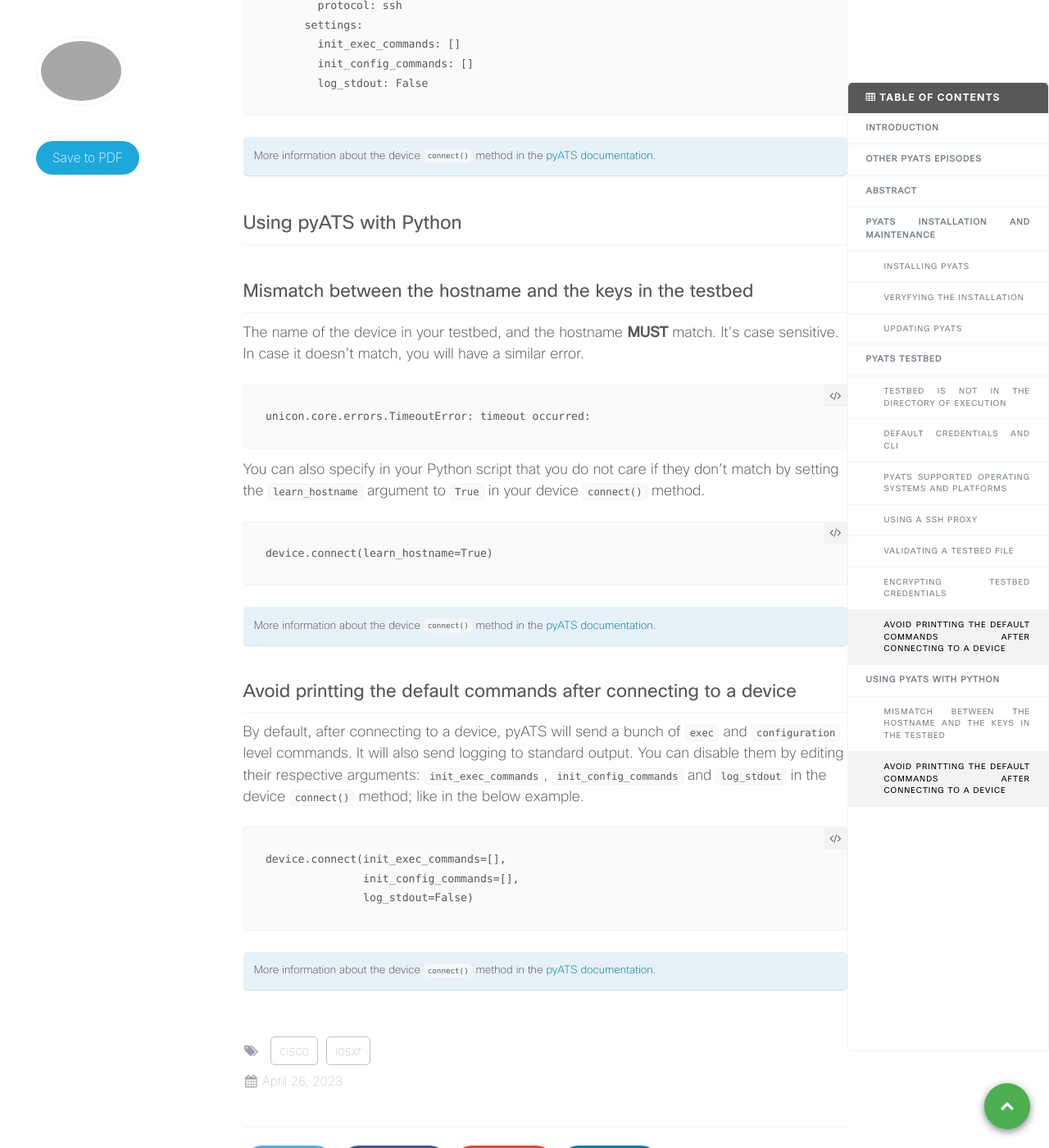
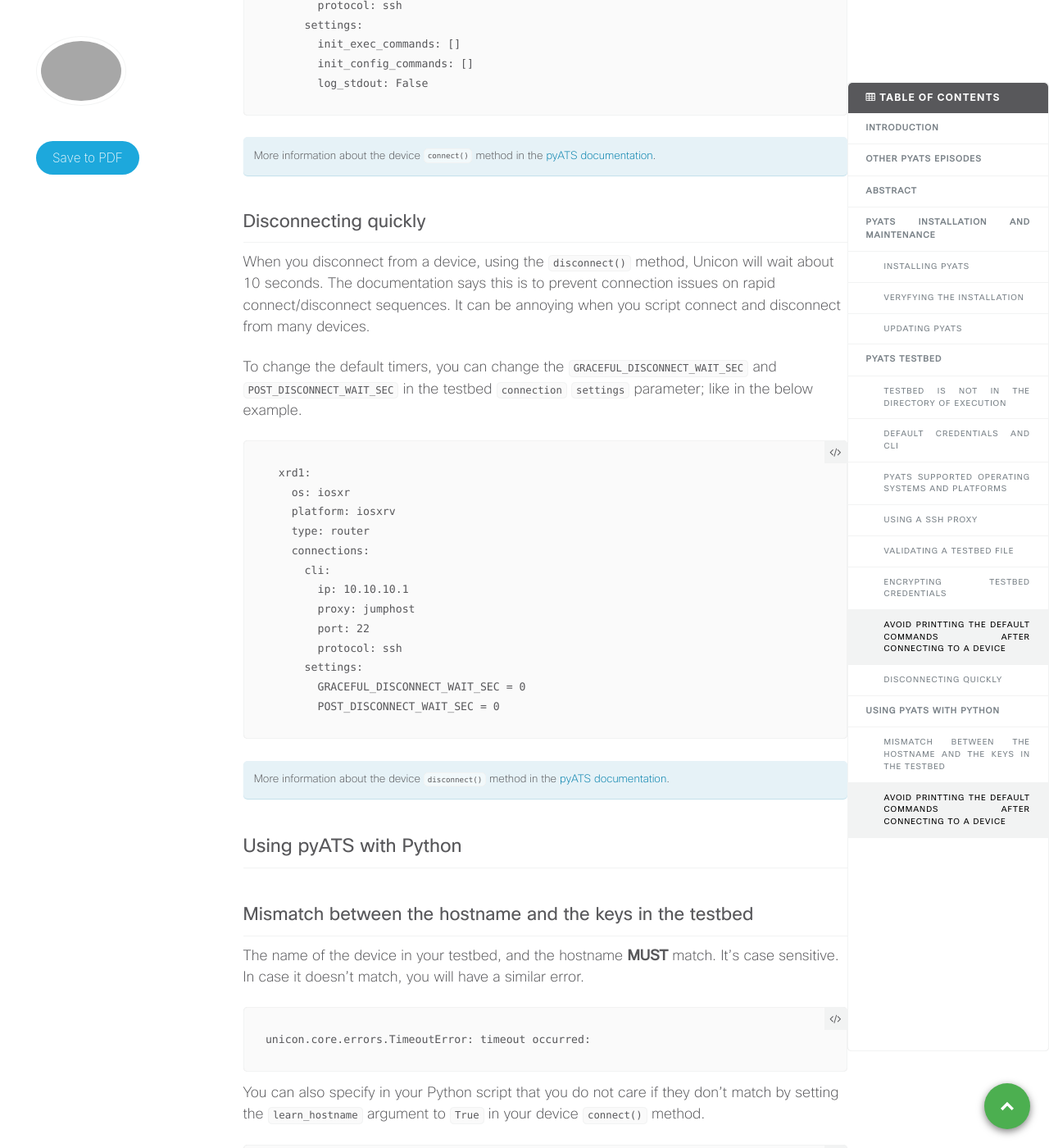
Before and after one commit to xrdocs/programmability, a Jekyll site: the page built from _tutorials/pyats-series-tips-and-tricks.md, in a window 1280 px wide and 1400 px high, scrolled down 8074 px. Shown: the whole window at 82% size. Built offline with Jekyll 4.4.1, drawn with Linux system fonts in a browser that asks for light colours; comment, search, counter and statistics services are not loaded.

Commit message:
disconnect

````diff
--- a/_tutorials/pyats-series-tips-and-tricks.md
+++ b/_tutorials/pyats-series-tips-and-tricks.md
@@ -280,6 +280,31 @@ Note that `init_exec_commands` and  `init_config_commands` should be list of com
 More information about the device `connect()` method in the [pyATS documentation](https://pubhub.devnetcloud.com/media/unicon/docs/user_guide/connection.html).
 {: .notice--info}
 
+## Disconnecting quickly
+
+When you disconnect from a device, using the `disconnect()` method, Unicon will wait about 10 seconds. The documentation says this is to prevent connection issues on rapid connect/disconnect sequences. It can be annoying when you script connect and disconnect from many devices.
+
+To change the default timers, you can change the `GRACEFUL_DISCONNECT_WAIT_SEC` and `POST_DISCONNECT_WAIT_SEC` in the testbed `connection` `settings` parameter; like in the below example.
+
+```
+  xrd1:
+    os: iosxr
+    platform: iosxrv
+    type: router
+    connections:
+      cli:
+        ip: 10.10.10.1
+        proxy: jumphost
+        port: 22
+        protocol: ssh
+      settings:
+        GRACEFUL_DISCONNECT_WAIT_SEC = 0
+        POST_DISCONNECT_WAIT_SEC = 0
+```
+
+More information about the device `disconnect()` method in the [pyATS documentation](https://pubhub.devnetcloud.com/media/unicon/docs/user_guide/connection.html).
+{: .notice--info}
+
 # Using pyATS with Python
 
 ## Mismatch between the hostname and the keys in the testbed
````
